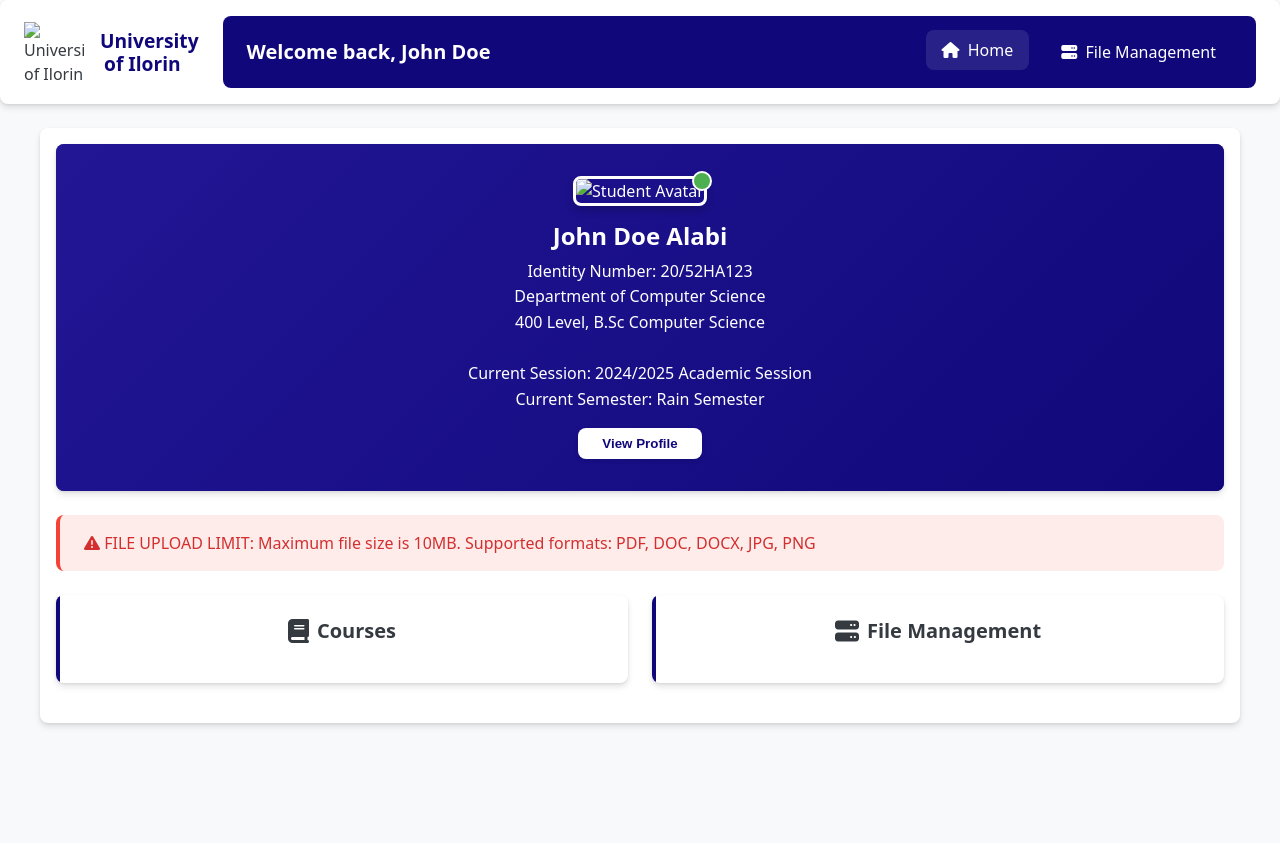
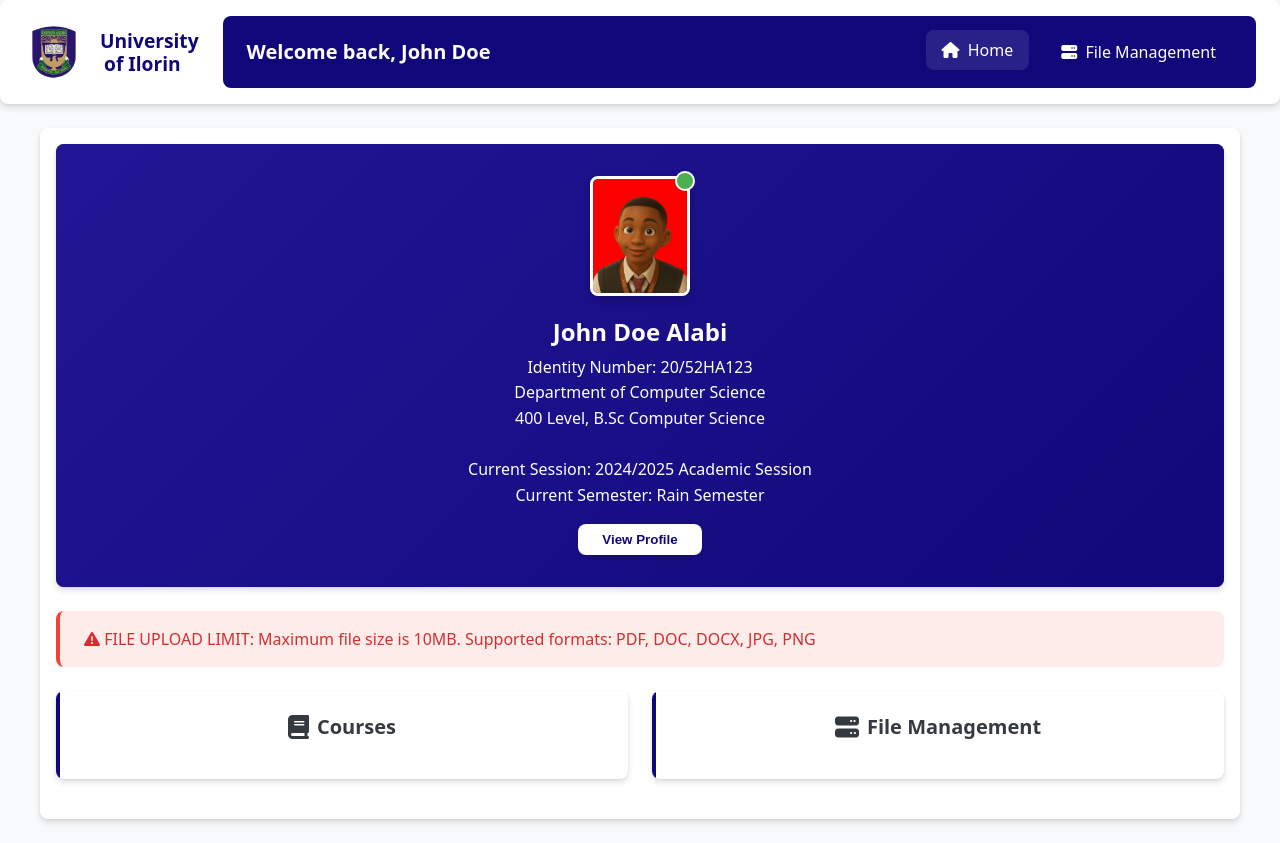
Before and after one commit to riant-creations/File-Management-System, a plain HTML site: page index.html in a window 1280 px wide. Before the commit the page ends 800 px from the top, so only its background shows below. Drawn offline with Linux system fonts and the light colour scheme; files that its build step writes are made by us from their sources; sample sign-in values are in the browser's storage; files whose address does not match are found by name.

Commit message:
Initial Commit

```diff
--- a/index.html
+++ b/index.html
@@ -4,13 +4,13 @@
     <meta charset="UTF-8" />
     <meta name="viewport" content="width=device-width, initial-scale=1.0" />
     <title>Home - University of Ilorin</title>
-    <link rel="stylesheet" href="fontawesome/css/all.min.css" />
+    <link rel="stylesheet" href="assets/fontawesome/css/all.min.css" />
     <link rel="stylesheet" href="styles.css" />
   </head>
   <body>
     <div class="top-bar-container">
       <div class="top-bar-logo">
-        <img src="./unilorin-logo.png" alt="University of Ilorin" />
+        <img src="./assets/unilorin-logo.png" alt="University of Ilorin" />
         <h3>University<br /><span class="of">of Ilorin</span></h3>
       </div>
       <header class="top-bar">
@@ -35,7 +35,7 @@
         <!-- Example banner with user details -->
         <div class="home-banner">
           <div class="avatar">
-            <img src="./avatar.png" alt="Student Avatar" />
+            <img src="./assets/avatar.png" alt="Student Avatar" />
           </div>
           <h3>John Doe Alabi</h3>
           <p>
```
Also changed, not shown: file-management.html (+2 -2 lines), login.html (+1 -1 lines).
